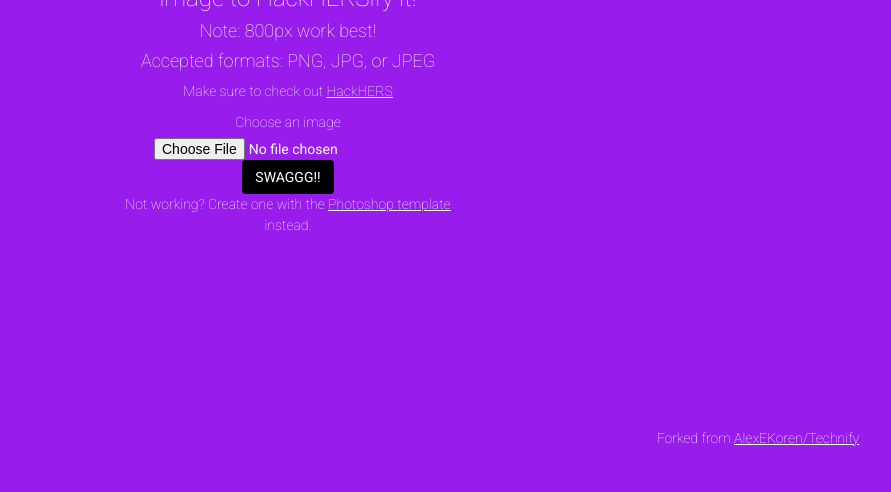
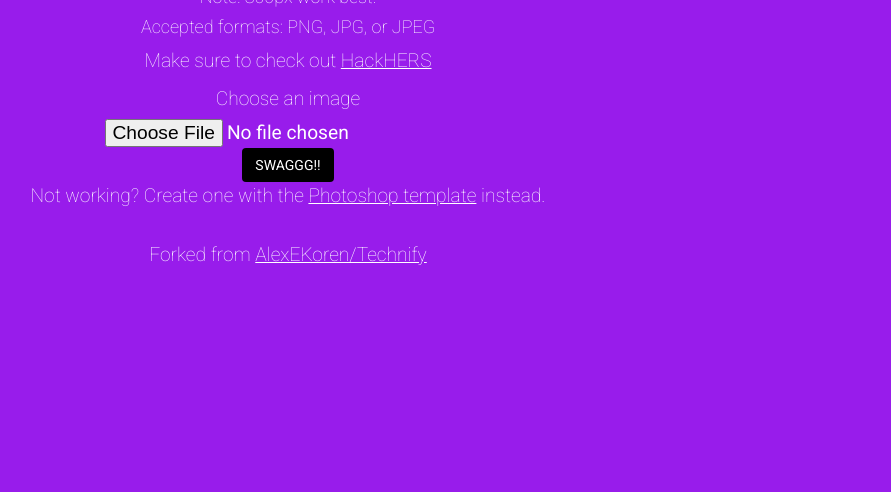
Before and after one commit to ruhackhers/hackhers-2017-filter, a Flask app: page / in a window 1280 px wide. Shown: the part 321-813 px from the top of the page, without its empty margins (352-1243 px from the left). Before the commit the page ends 767 px from the top, so only its background shows below. Run offline with Flask 2, Linux system fonts and the light colour scheme; some libraries are stand-ins or nearby versions.

Commit message:
Update index.html

```diff
--- a/templates/index.html
+++ b/templates/index.html
@@ -62,6 +62,7 @@
     background-color: #981CEB;
     font-family: "Roboto", sans-serif;
     line-height: 1.5em;
+      font-size: 1.2em;
     color: #232323;
     -webkit-font-smoothing: antialiased;
     text-align: center;
@@ -78,8 +79,8 @@
         font-size: 60px;
     }
     .container {
-        max-width: 400px;
-        margin: 200px auto;
+        width: 80%;
+        margin: 15% auto;
     }
     #formupload {
         margin-top: 10px;
@@ -97,7 +98,7 @@
     footer {
         padding: 20px 0 20px 0;
         width: 100%;
-        position: fixed;
+        position: relative;
         bottom: 0;
         text-align: center;
         margin-left: auto;
```
